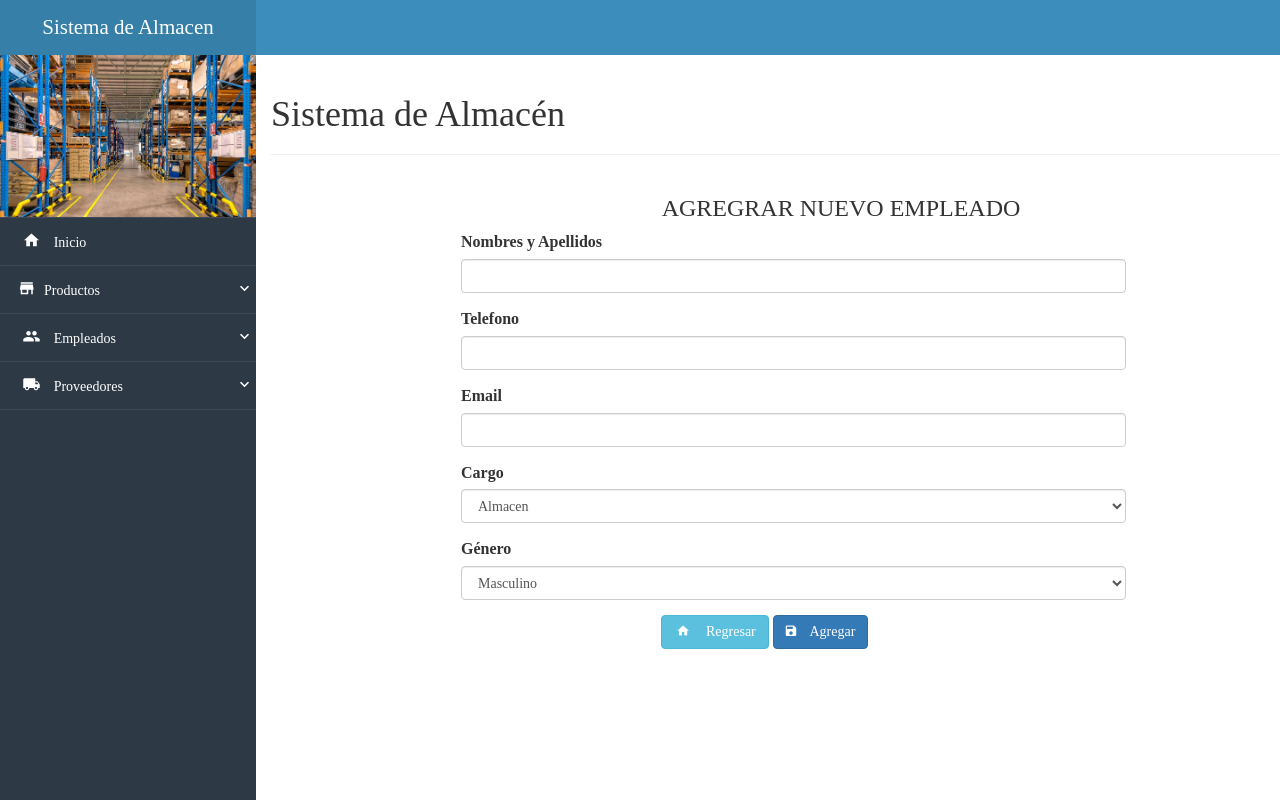
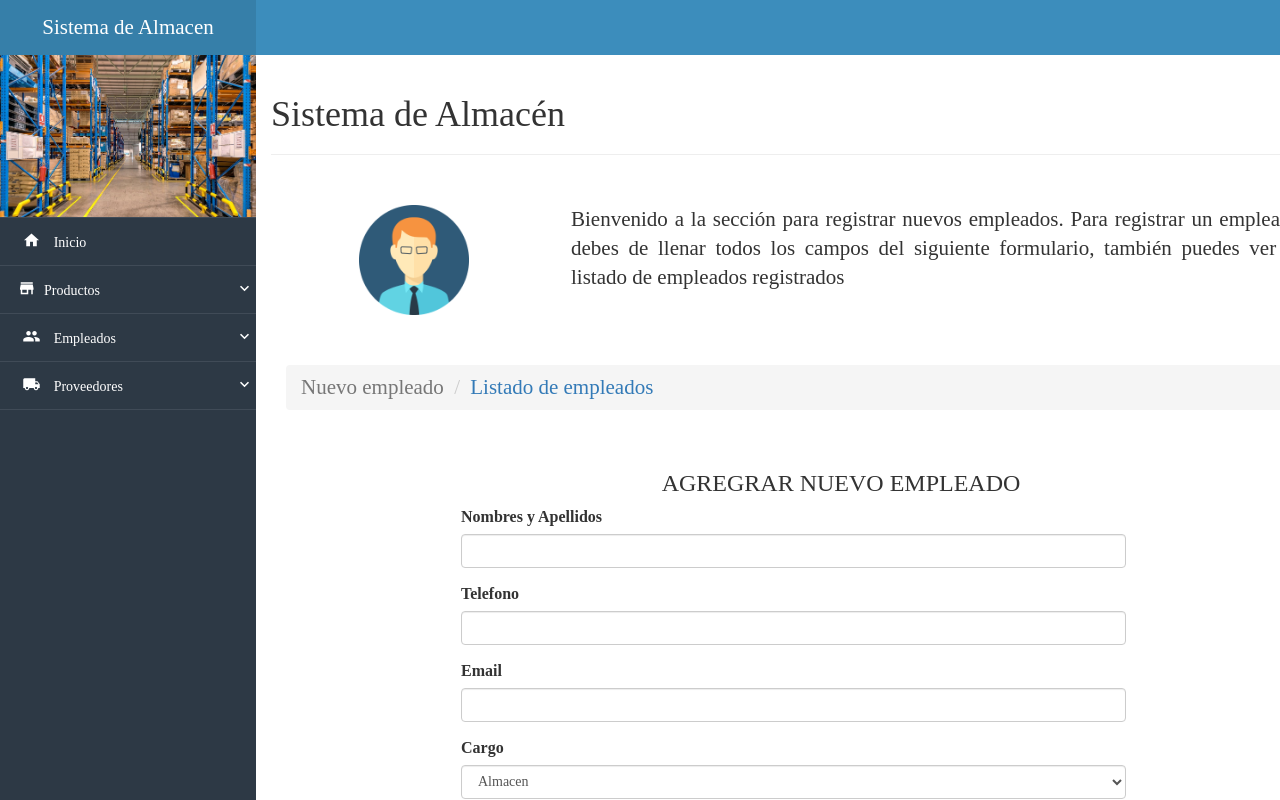
Before and after one commit to edisonquispevargas/Proyecto-final, a PHP site: page /nuevoEm.php in a window 1280 px wide. Run offline with PHP 8.4, Linux system fonts and the light colour scheme; some libraries are stand-ins or nearby versions.

Commit message:
agregar codigo a nuevo empleado

```diff
--- a/nuevoEm.php
+++ b/nuevoEm.php
@@ -76,6 +76,27 @@ include('link.php');
             <div class="page-header">
               <h1 class="all-tittles">Sistema de Almacén<small>   </small></h1>
             </div>
+            <div class="container-fluid"  style="margin: 50px 0;">
+            <div class="row">
+                <div class="col-xs-12 col-sm-4 col-md-3">
+                    <img src="assets/img/user02.png" alt="user" class="img-responsive center-box" style="max-width: 110px;">
+                </div>
+                <div class="col-xs-12 col-sm-8 col-md-8 text-justify lead">
+                    Bienvenido a la sección para registrar nuevos empleados.
+                    Para registrar un empleado debes de llenar todos los campos del siguiente formulario, también puedes ver el listado de empleados registrados
+                </div>
+            </div>
+        </div>
+        <div class="container-fluid">
+            <div class="row">
+                <div class="col-xs-12 lead">
+                    <ol class="breadcrumb">
+                      <li class="active">Nuevo empleado</li>
+                      <li><a href="mostrarEm.php">Listado de empleados</a></li>
+                    </ol>
+                </div>
+            </div>
+        </div>
        <div class="edi">
                 <div class="row">
                 <h3 style="text-align:center">AGREGRAR NUEVO EMPLEADO</h3>
```
